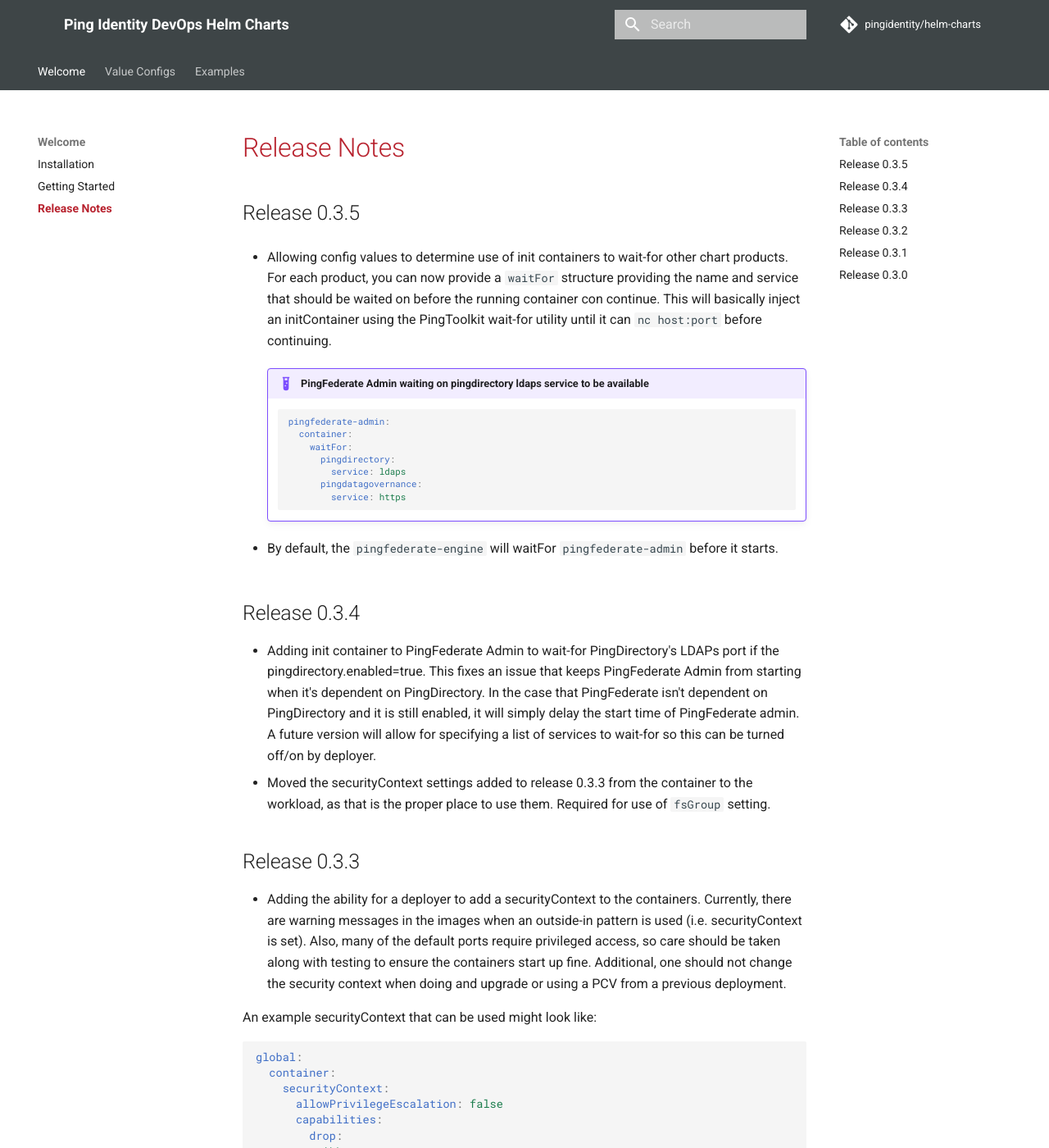
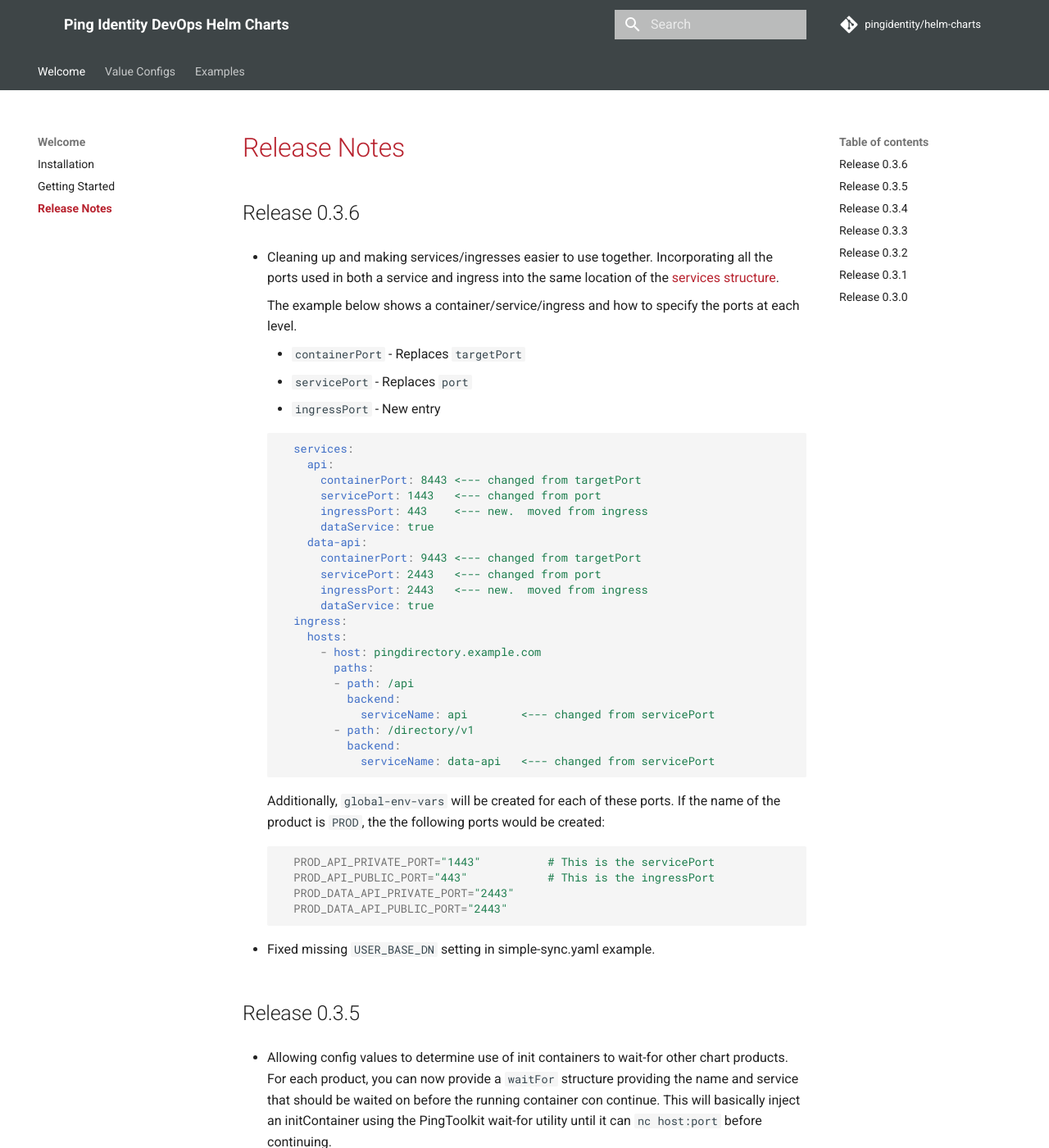
Before and after one commit to pingidentity/helm-charts, an MkDocs documentation site: the page built from docs/release-notes.md, in a window 1280 px wide and 1400 px high. Shown: the whole window at 82% size. Built offline with MkDocs 1.6.1 and Material for MkDocs 9.7.7, drawn with Linux system fonts in a browser that asks for light colours; comment, search, counter and statistics services are not loaded.

Commit message:
Issue #47. Cleaning and making services/ingresses easier to use, and adding PORTS global-env-vars

````diff
--- a/docs/examples/simple-sync.yaml
+++ b/docs/examples/simple-sync.yaml
@@ -16,9 +16,11 @@
   envs:
     SERVER_PROFILE_URL: https://github.com/pingidentity/pingidentity-server-profiles.git
     SERVER_PROFILE_PATH: simple-sync/pingdatasync
+    USER_BASE_DN: o=sync
 
 pingdirectory:
   enabled: true
   envs:
     SERVER_PROFILE_URL: https://github.com/pingidentity/pingidentity-server-profiles.git
     SERVER_PROFILE_PATH: simple-sync/pingdirectory
+    USER_BASE_DN: o=sync
--- a/docs/release-notes.md
+++ b/docs/release-notes.md
@@ -1,4 +1,52 @@
 # Release Notes
+
+## Release 0.3.6
+
+* Cleaning up and making services/ingresses easier to use together.  Incorporating all the ports
+  used in both a service and ingress into the same location of the [services structure](config/service.md).
+
+    The example below shows a container/service/ingress and how to specify the ports at each
+    level.
+
+    * `containerPort` - Replaces `targetPort`
+    * `servicePort` - Replaces `port`
+    * `ingressPort` - New entry
+
+    ```yaml
+      services:
+        api:
+          containerPort: 8443 <--- changed from targetPort
+          servicePort: 1443   <--- changed from port
+          ingressPort: 443    <--- new.  moved from ingress
+          dataService: true
+        data-api:
+          containerPort: 9443 <--- changed from targetPort
+          servicePort: 2443   <--- changed from port
+          ingressPort: 2443   <--- new.  moved from ingress
+          dataService: true
+      ingress:
+        hosts:
+          - host: pingdirectory.example.com
+            paths:
+            - path: /api
+              backend:
+                serviceName: api        <--- changed from servicePort
+            - path: /directory/v1
+              backend:
+                serviceName: data-api   <--- changed from servicePort
+    ```
+
+    Additionally, `global-env-vars` will be created for each of these ports.  If the name
+    of the product is `PROD`, the the following ports would be created:
+
+    ```properties
+      PROD_API_PRIVATE_PORT="1443"          # This is the servicePort
+      PROD_API_PUBLIC_PORT="443"            # This is the ingressPort
+      PROD_DATA_API_PRIVATE_PORT="2443"
+      PROD_DATA_API_PUBLIC_PORT="2443"
+    ```
+
+* Fixed missing `USER_BASE_DN` setting in simple-sync.yaml example.
 
 ## Release 0.3.5
 
````
Also changed, not shown: docs/config/ingress.md (+7 -5 lines), docs/config/service.md (+31 -17 lines), 8 other files.
